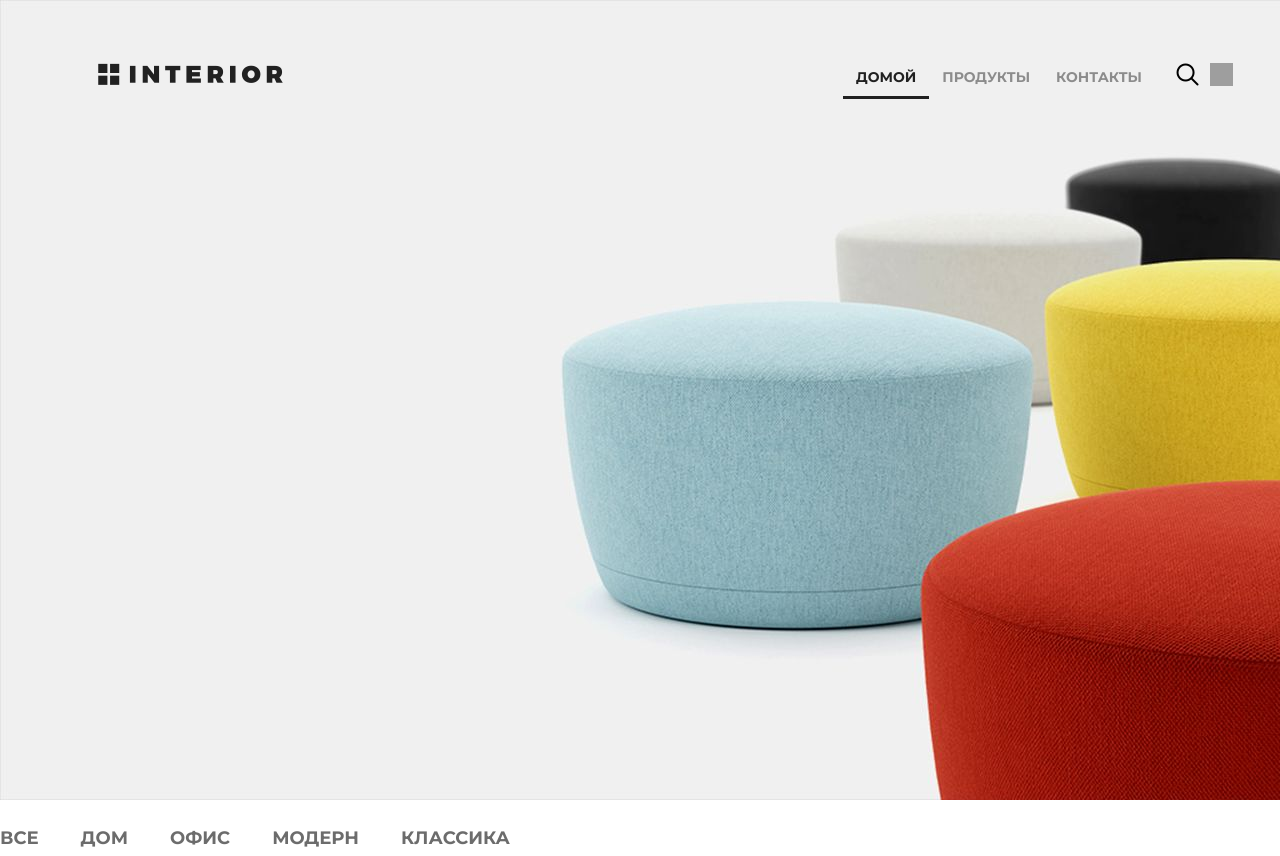
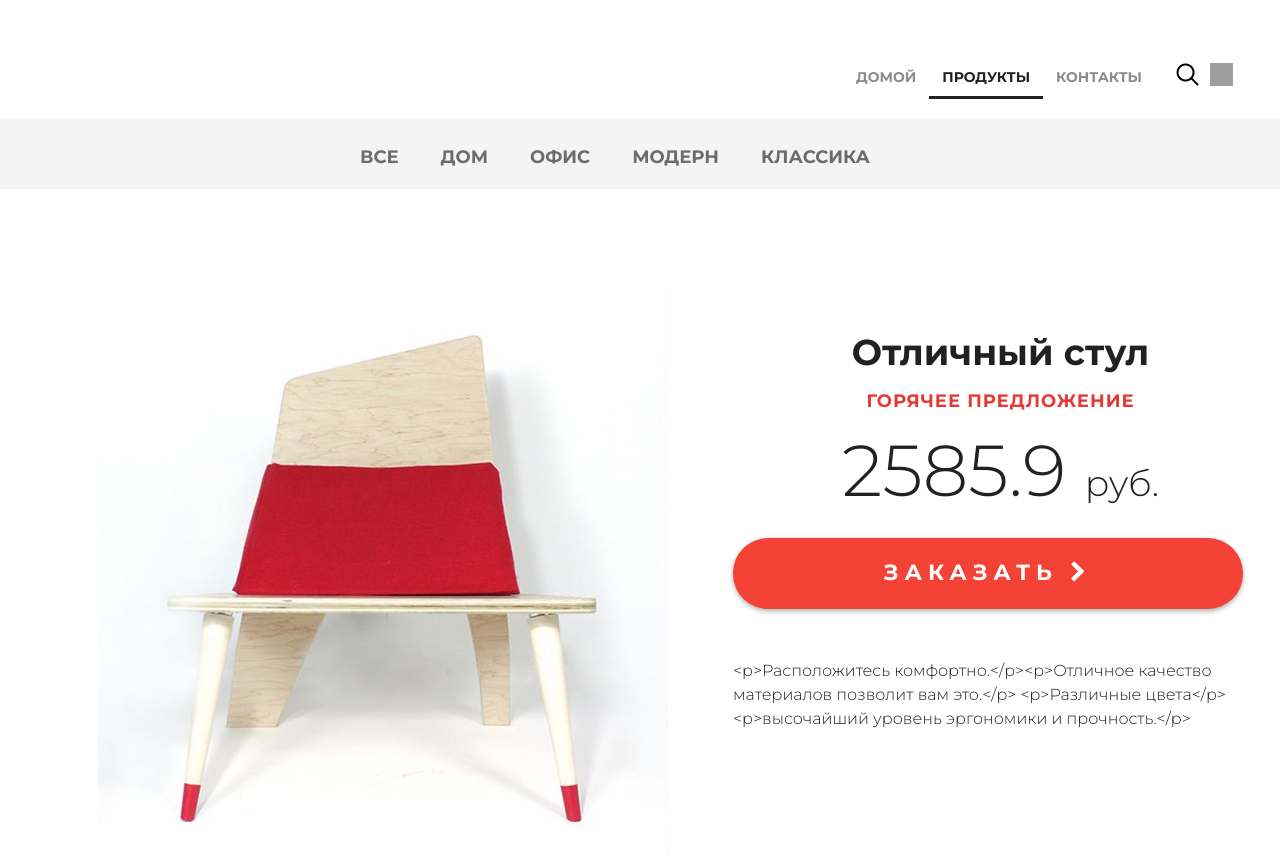
Before and after one commit to 2327/gb_django, a Django app: page /products/ in a window 1280 px wide; the page is wider, and only the part inside the window is pictured. Shown: the top 856 px of that part. Run offline with Django 3.2, Linux system fonts and the light colour scheme; grey boxes are pictures that could not be loaded.

Commit message:
fix conditions

```diff
--- a/mainapp/templates/mainapp/base.html
+++ b/mainapp/templates/mainapp/base.html
@@ -23,14 +23,17 @@
 
 <body>
         <div class="container">
+	        {% block logo %}
                 <div class="slider">
+
                         <div class="header clearfix">
                                 <a href="/" class="logo"></a>
+		{% endblock %}
                                 {% block menu %}
                                 <ul class="menu">
-                                        <li><a href="/" class="active">домой</a></li>
-                                        <li><a href="{% url 'products' %}">продукты</a></li>
-                                        <li><a href="{% url 'contact' %}">контакты</a></li>
+                                        <li><a href="/" {% if request.path == '/' %} class="active" {% endif %}>домой</a></li>
+                                        <li><a href="{% url 'products' %}"{% if 'product' in request.path %} class="active" {% endif %}>продукты</a></li>
+                                        <li><a href="{% url 'contact' %}"{% if request.path == '/contacts/' or request.path == '/contacts' %} class="active" {% endif %}>контакты</a></li>
                                 </ul>
                                 {% endblock %}
                                 {% block search %}
@@ -49,7 +52,9 @@
                                 <a href="#"></a><a href="#"></a><a href="#"></a>
                         </div>
 			{% endblock %}
+		{% block logo_end %}
                 </div>
+		{% endblock %}
 
         {% block content %}
                 <div class="featured">
--- a/mainapp/templates/mainapp/inc_categories_menu.html
+++ b/mainapp/templates/mainapp/inc_categories_menu.html
@@ -1,8 +1,9 @@
+<div class="links clearfix">
 <ul class="links-menu">
     {% for link in categories %}
         <li>
             <a href="{% url 'product' name=link.href %}"
-	    {% if request.path == product_url %}
+	    {% if link.href in request.path %}
 	    class="active"
 	    {% endif %}>
                 {{ link.name }}
@@ -10,3 +11,4 @@
         </li>
     {% endfor %}
 </ul>
+</div>
--- a/mainapp/templates/mainapp/product_description.html
+++ b/mainapp/templates/mainapp/product_description.html
@@ -18,7 +18,7 @@
 
                                         <div class="description">
                                             <h3 class="big-bold">{{ product.name }}</h3>
-                                            {% if product.discount == '1' %}<h3 class="red">горячее предложение</h3>{% endif %}
+                                            {% if product.discount %}<h3 class="red">горячее предложение</h3>{% endif %}
                                             <p class="price"> {{ product.price }}  <span>{{ product.currency }}</span></p>
                                             <a href="#" class="red-button">заказать <i class="fa fa-chevron-right" aria-hidden="true"></i></a>
                                             <div class="description-text">
--- a/mainapp/templates/mainapp/products.html
+++ b/mainapp/templates/mainapp/products.html
@@ -7,6 +7,12 @@
 	     {% else %}
                {{ title }}
 	     {% endif %}
+        {% endblock %}
+
+{# Удаляю лого с главной #}
+        {% block logo %}
+        <div class="hero-white">
+        <div class="header clearfix">
         {% endblock %}
 
         {% block search %}
```
